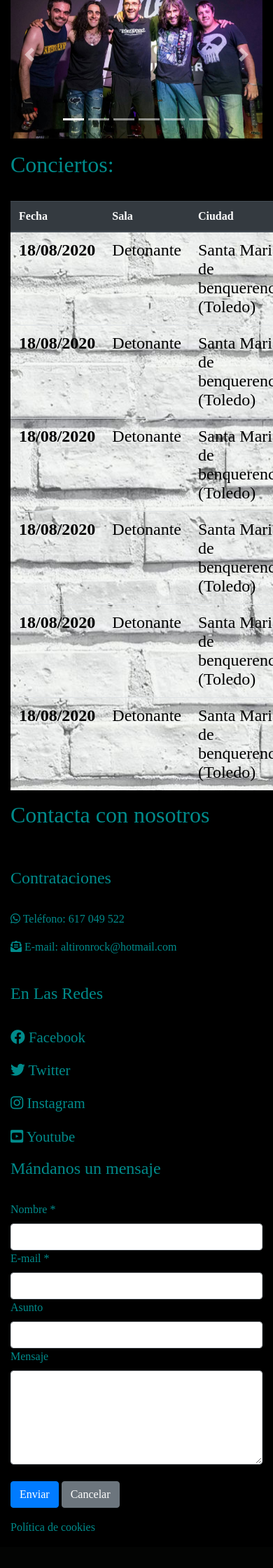
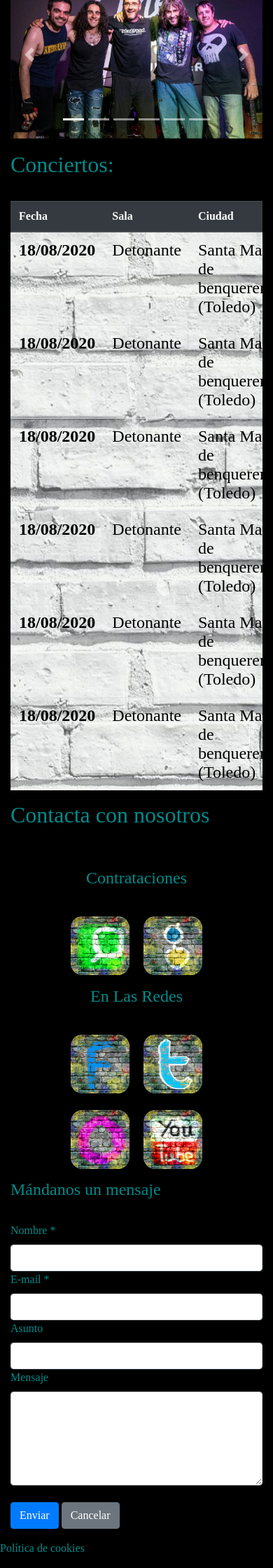
Before and after one commit to LadyAnith/AlTiron, a Symfony app: template templates/altiron/index.html.twig in a window 390 px wide; the page is wider, and only the part inside the window is pictured. Shown: the part 1660-3900 px from the top of that part at 70% size. Before the commit the page ends 3847 px from the top of that part, so only its background shows below. Run offline with Twig, Linux system fonts and the light colour scheme; the template is opened without the code that fills it, so the values that code supplies are empty; some libraries are stand-ins or nearby versions; some web fonts are replaced.

Commit message:
responsive movil

```diff
--- a/public/CSS/estilos.css
+++ b/public/CSS/estilos.css
@@ -41,11 +41,30 @@ body{
     color:inherit;
 }
 
+#redes2 a img{
+    width: 100px;
+    height: 100px;
+    border-radius: 25%;
+    padding: 2%;
+    margin-bottom: 2%;
+}
+#redes2 a img:hover{
+    box-shadow: 1px 1px 8px 1px sandybrown ;
+}
+
 #redes a:hover{
 
     color:sandybrown;
 }
 
+#cookies{
+    color:inherit;
+    text-decoration: none;
+}
+
+#cookies:hover{
+    color:sandybrown;
+}
 
 
 
--- a/src/Controller/ConciertosController.php
+++ b/src/Controller/ConciertosController.php
@@ -10,6 +10,7 @@ use Doctrine\ORM\EntityManagerInterface;
 use Symfony\Component\HttpFoundation\Response;
 use Symfony\Component\HttpFoundation\Request;
 
+
 class ConciertosController extends AbstractController
 {
     /**
@@ -21,11 +22,16 @@ class ConciertosController extends AbstractController
             //OBTENER listado conciertos
 
             //volcar el listado en el render:
+        $entityManager = $this->getDoctrine()->getManager();
+        $giraRepo = $this->getDoctrine()->getRepository(Gira::class);
+
+        $conciertos = $giraRepo->findAll();
 
 
 
         return $this->render('conciertos/index.html.twig', [
             'controller_name' => 'ConciertosController',
+            'conciertos'=>$conciertos,
             //AQUI se meteria la variable del listado mira lo que tienes con martin
         ]);
     }
--- a/templates/altiron/index.html.twig
+++ b/templates/altiron/index.html.twig
@@ -2,7 +2,12 @@
 <html>
     <head>
         <meta charset="UTF-8">
+        <meta name="viewport" content="width=device-width">
         <title>Al Tiron</title>
+        <!--Responsive-->
+
+         <meta name="viewport" content="width=device-width, initial-scale=1, shrink-to-fit=no">
+
         <!-- Estilos -->
         <link href="https://fonts.googleapis.com/css2?family=Finger+Paint&display=swap" rel="stylesheet">
         <link rel="stylesheet" href="https://stackpath.bootstrapcdn.com/bootstrap/4.5.2/css/bootstrap.min.css" integrity="sha384-JcKb8q3iqJ61gNV9KGb8thSsNjpSL0n8PARn9HuZOnIxN0hoP+VmmDGMN5t9UJ0Z" crossorigin="anonymous">
@@ -22,6 +27,8 @@
         <link rel="icon" type="image/png" sizes="32x32" href="img/favicon-32x32.png">
         <link rel="icon" type="image/png" sizes="16x16" href="img/favicon-16x16.png">
         <link rel="manifest" href="img/site.webmanifest">
+
+
     </head>
     <body>
 
@@ -127,7 +134,7 @@
         <a name="gira"></a>
         <h2>Conciertos:</h2>
         <hr/>
-
+            <div class="table-responsive-sm">
                 <table class="table">
                     <thead class="thead-dark">
                         <tr>
@@ -181,6 +188,7 @@
                     </tbody>
                 </table>
             </div>
+        </div>
 
         <!--CONTACTO-->
 
@@ -192,7 +200,7 @@
 
 
 		<div class="row">
-			<div class="col-sm-4 offset-sm-1" id="redes">
+			<div class="col-sm-4 offset-sm-1 d-none d-md-block" id="redes">
                 <h4>Contrataciones</h4>
                 <br/>
 				<p><i class="fab fa-whatsapp"></i> Teléfono: 617 049 522</p>
@@ -205,7 +213,46 @@
                 <a href="https://www.instagram.com/altiron_oficial/"><p><i class="fab fa-instagram"></i> Instagram</p></a>
                 <a href="https://www.youtube.com/channel/UCH-bQp5x8pF8Q0ZKwIbYFWQ"><p><i class="fab fa-youtube-square"></i> Youtube</p></a>
 			</div>
-			<div class="col-sm-4 offset-sm-2" id="comentarios">
+			<div class="col-sm-4 offset-sm-2 d-none d-md-block" id="comentarios">
+				<form>
+                    <h4>Mándanos un mensaje</h4>
+                    <br/>
+					<label for="nombre">Nombre *</label>
+					<input type="text" id="nombre" name="nombre" class="form-control" required>
+					<label for="email">E-mail *</label>
+					<input type="text" id="email" name="email" class="form-control" required>
+                    <label for="asunto">Asunto</label>
+					<input type="text" id="asunto" name="asunto" class="form-control">
+					<label for="comentario">Mensaje </label>
+					<textarea type="text" id="comentario" name="comentario" class="form-control" rows="5"></textarea>
+					<br/>
+					<button type="submit" class="btn btn-primary">Enviar</button>
+					<button type="reset" class="btn btn-secondary">Cancelar</button>
+				</form>
+			</div>
+		</div>
+
+      <!--CONTACTO RESPONSIVE-->
+        <div class="row">
+			<div class="mov d-block d-md-none text-center" id="redes2">
+                <h4>Contrataciones</h4>
+                <br/>
+				<a href="https://wa.me/34617049522?text=Estaba%20interesad@%20en%20contactar%20con%20la%20Banda"><img src="img/what.png"></a>
+                <a href="mailto:altironrock@hotmail.com?cc=copia@destinatario.com&subject=Contratar%20un%20al%20grupo%20Al%20Tiron&body=Me%20gustaría%20contratar%20a%20la%20banda%20para%20un%20concierto%20en%20[ciudad_aqui]"><img src="img/google.png"></a>
+                <br/>
+                <h4>En Las Redes</h4>
+                <br/>
+                <div class="row">
+                    <div class="col-12">
+                        <a href="https://www.facebook.com/Al-Tir%C3%B3n-782330408445147/about/?ref=page_internal"><img src="img/facebook.png"></a>
+                        <a href="https://twitter.com/altiron_"><img src="img/twitter.png"></a>
+                    </div>
+                    <div class="col-12">
+                        <a href="https://www.instagram.com/altiron_oficial/"><img src="img/orkut.png"></a>
+                        <a href="https://www.youtube.com/channel/UCH-bQp5x8pF8Q0ZKwIbYFWQ"><img src="img/youtube.png"></a>
+                    </div>
+			</div>
+			<div class="col-12 col-md-8 text-left" id="comentarios2">
 				<form>
                     <h4>Mándanos un mensaje</h4>
                     <br/>
@@ -225,8 +272,8 @@
 		</div>
 
 	   <!--COOKIES-->
+        <a href="/cookies" id="cookies"><p>Política de cookies</p></a>
 
-        <p id="cookies">Política de cookies</p>
 
 
     </body>
--- a/templates/conciertos/index.html.twig
+++ b/templates/conciertos/index.html.twig
@@ -45,12 +45,12 @@
         <table class="table">
             <thead class="table-success">
                 <tr>
+
                     <th scope="col">Id</th>
                     <th scope="col">Fecha</th>
                     <th scope="col">Nombre</th>
                     <th scope="col">Lugar</th>
                     <th scope="col">Coordenadas</th>
-                    <th scope="col">Hora</th>
                     <th scope="col">Precio</th>
                     <th scope="col">Webs</th>
                     <th scope="col">Precio Visible</th>
```
Also changed, not shown: public/img/facebook.png, public/img/google.png (added), public/img/orkut.png (added), public/img/twitter.png, public/img/what.png (added), public/img/youtube.png. Lines whose indentation alone changed are shown as unchanged.
